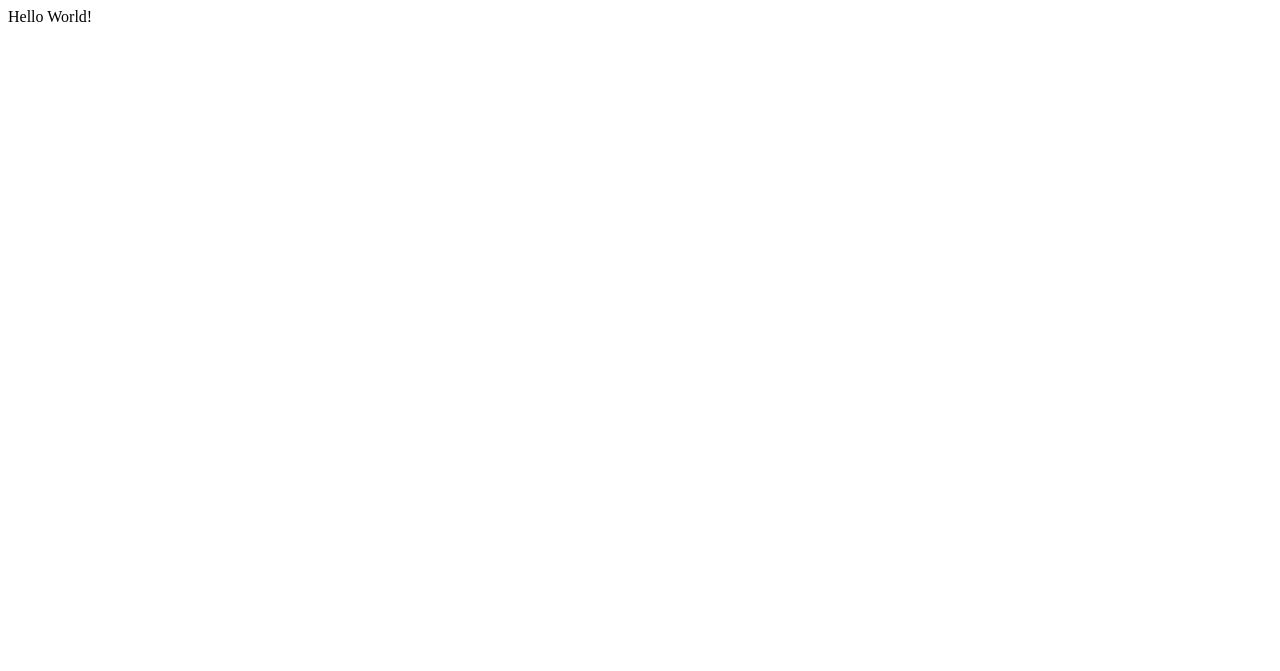
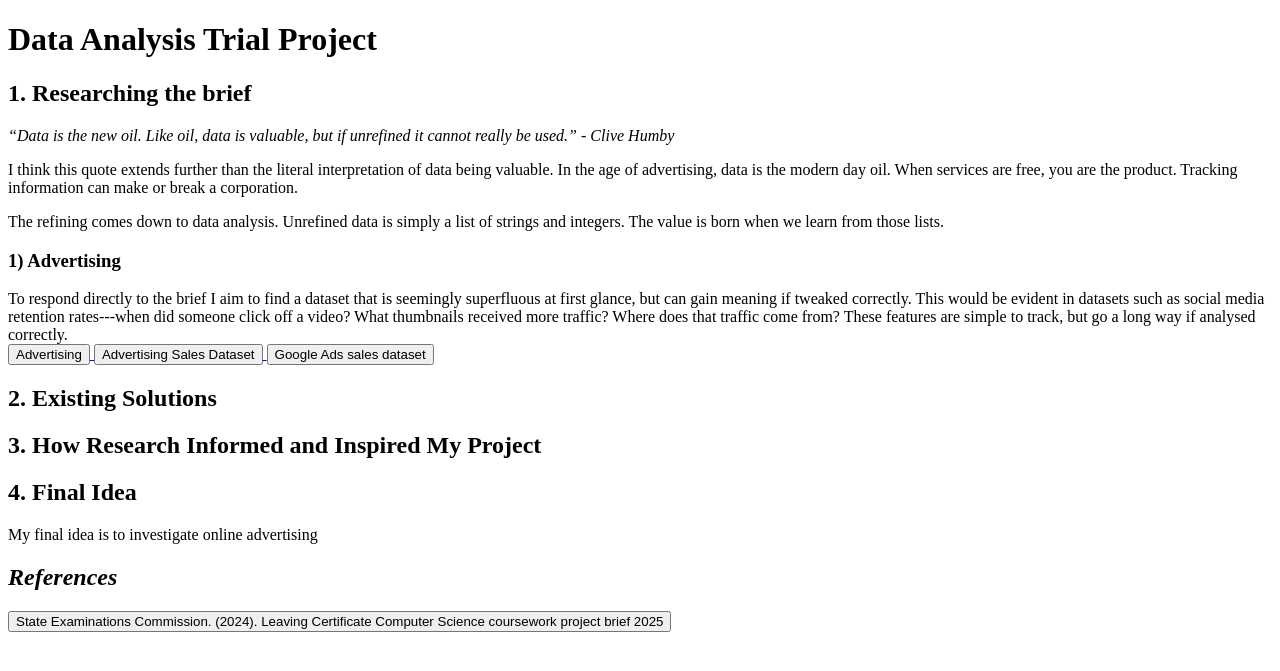
Before and after one commit to cattclawzz/lcProject27, a Flask app: page / in a window 1280 px wide. Before the commit the part shown is almost empty. Shown: the top 671 px of the page. Run offline with Flask 3, Linux system fonts and the light colour scheme.

Commit message:
project started

```diff
--- a/source/templates/index.html
+++ b/source/templates/index.html
@@ -3,15 +3,49 @@
 
 <head>
 
-    <meta charset="UTF-8">
-    <title>Data Analysis Dashboard</title>
-    <link rel="stylesheet" href="{{ url_for('static', filename='style.css') }}">
+	<meta charset="UTF-8">
+	<title>Data Analysis Dashboard</title>
+	<link rel="stylesheet" href="{{ url_for('static', filename='style.css') }}">
 
 </head>
 
 <body>
 
-    {{foo}}
+	<div class = "header">
+		<h1>Data Analysis Trial Project</h1>
+	</div>
+
+	<div class = "page">
+
+		<h2>1. Researching the brief </h2>
+
+			<p><i>“Data is the new oil. Like oil, data is valuable, but if unrefined it cannot really be used.” - Clive Humby</i></p>
+			<p> I think this quote extends further than the literal interpretation of data being valuable. In the age of advertising, data is the modern day oil. When services are free, you are the product. Tracking information can make or break a corporation. </p>
+			<p>The refining comes down to data analysis. Unrefined data is simply a list of strings and integers. The value is born when we learn from those lists. </p>
+
+			<h3> 1) Advertising </h3>
+			To respond directly to the brief I aim to find a dataset that is seemingly superfluous at first glance, but can gain meaning if tweaked correctly. This would be evident in datasets such as social media retention rates---when did someone click off a video? What thumbnails received more traffic? Where does that traffic come from? These features are simple to track, but go a long way if analysed correctly.
+			<div class = "links" >
+				<a href = "https://www.kaggle.com/datasets/tbyrnes/advertising/data"> <button type="button"> Advertising </button> </a>
+				<a href = "https://www.kaggle.com/datasets/yasserh/advertising-sales-dataset" > <button type="button"> Advertising Sales Dataset </button> </a>
+				<a href = "https://www.kaggle.com/datasets/nayakganesh007/google-ads-sales-dataset" > <button type="button"> Google Ads sales dataset </button> </a>
+			</div>
+
+		<h2> 2. Existing Solutions </h2>
+
+		<h2> 3. How Research Informed and Inspired My Project </h2>
+
+		<h2> 4. Final Idea </h2>
+
+			<p> My final idea is to investigate online advertising </p>
+
+		<h2><i> References </i></h2>
+
+			<div class = "links" >
+				<a href = "https://blob-static.studyclix.ie/static/content/file/attachments/8/83f5564a-42f7-4082-8ca1-3c63e0c4f569/Computer%20Science%20Coursework%20Project%20Brief%202025.pdf"> <button type="button"> State Examinations Commission. (2024). Leaving Certificate Computer Science coursework project brief 2025 </button> </a>
+			</div>
+
+	</div>
 
 </body>
 </html>
```
